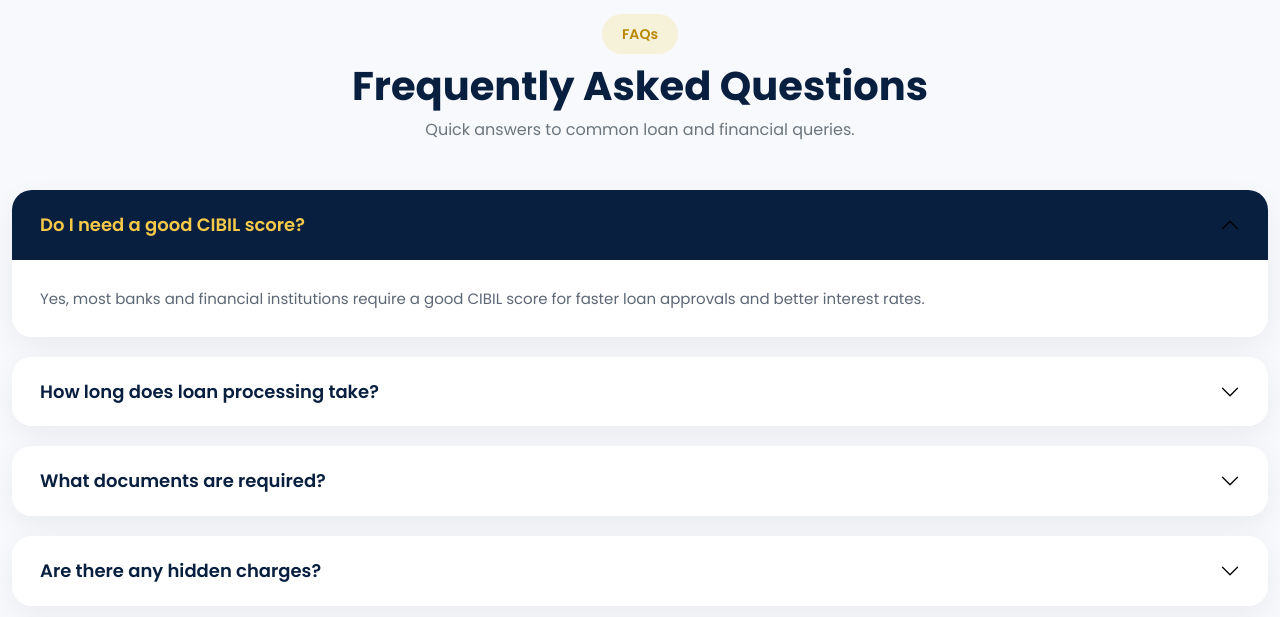
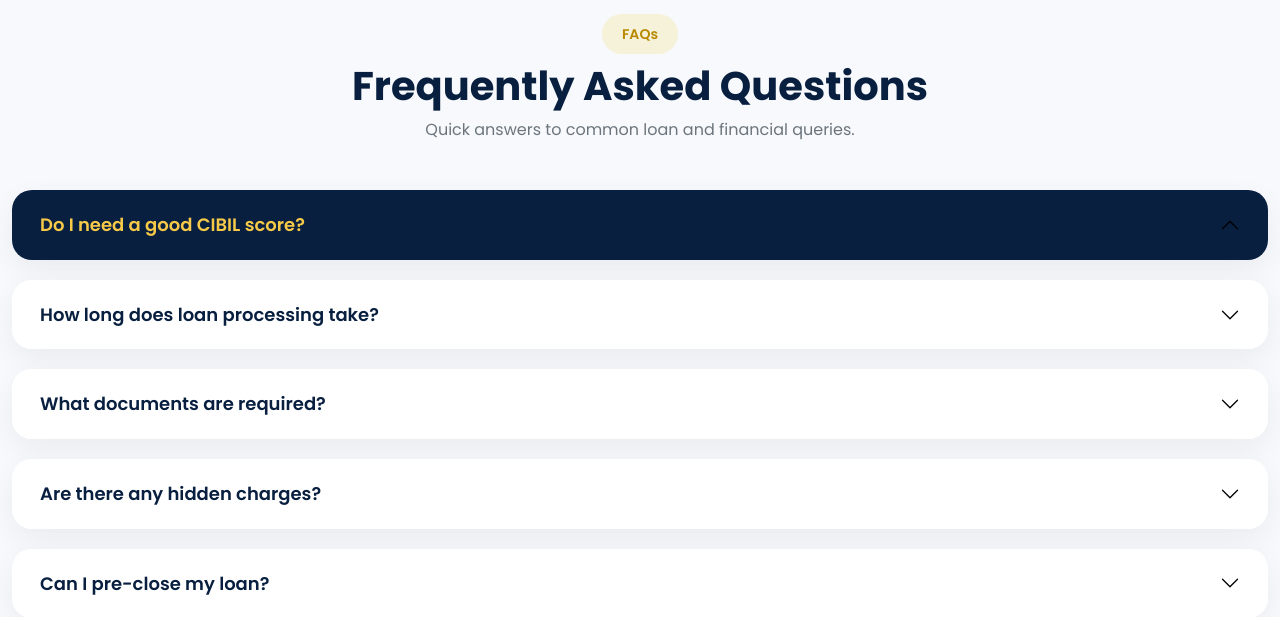
Before and after one commit to MoneyPlusAssociates/MoneyPlusAssociates, a Flask app: page /loans in a window 1280 px wide. Shown: the part 829-1446 px from the top of the page. Run offline with Flask 3, Linux system fonts and the light colour scheme.

Commit message:
Update loans.html

```diff
--- a/templates/loans.html
+++ b/templates/loans.html
@@ -101,7 +101,7 @@
                 </h2>
 
                 <div id="collapse1"
-                     class="accordion-collapse collapse show"
+                     class="accordion-collapse collapse"
                      data-bs-parent="#faqAccordion">
 
                     <div class="accordion-body">
```
